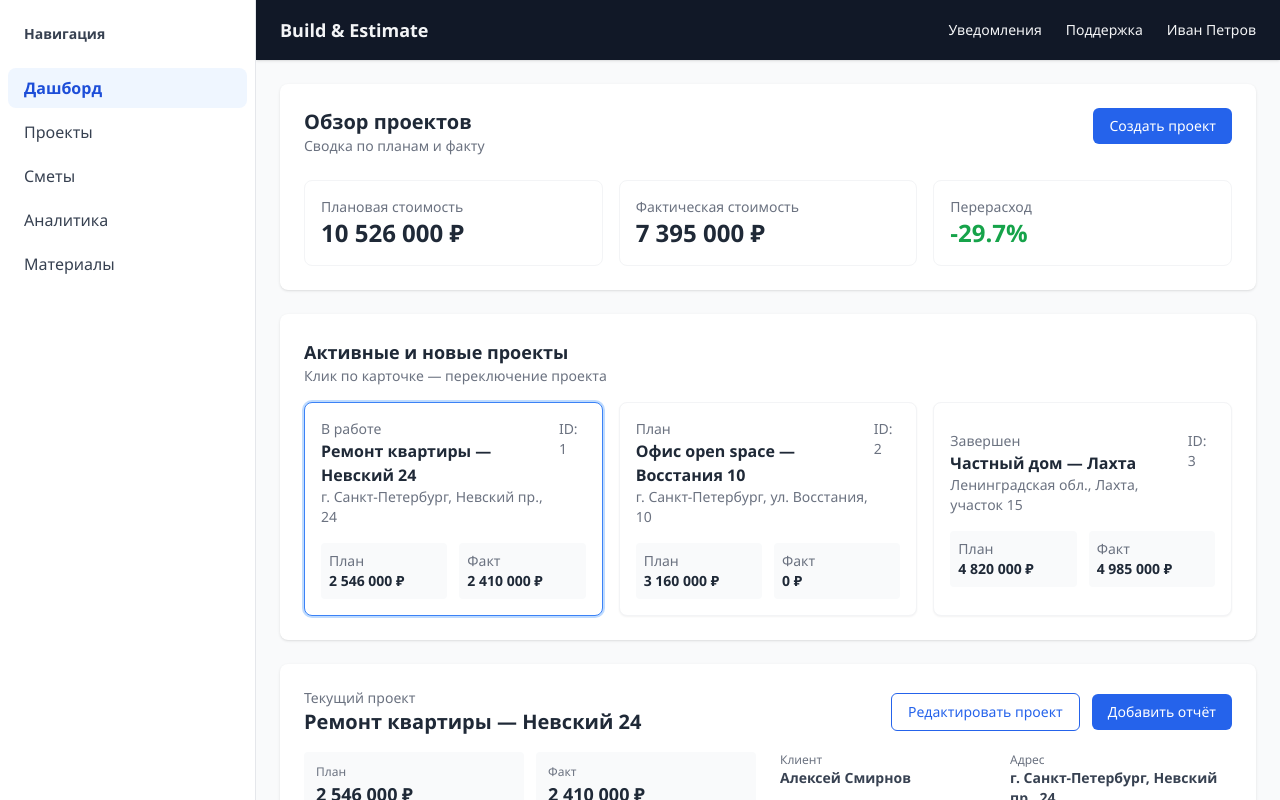
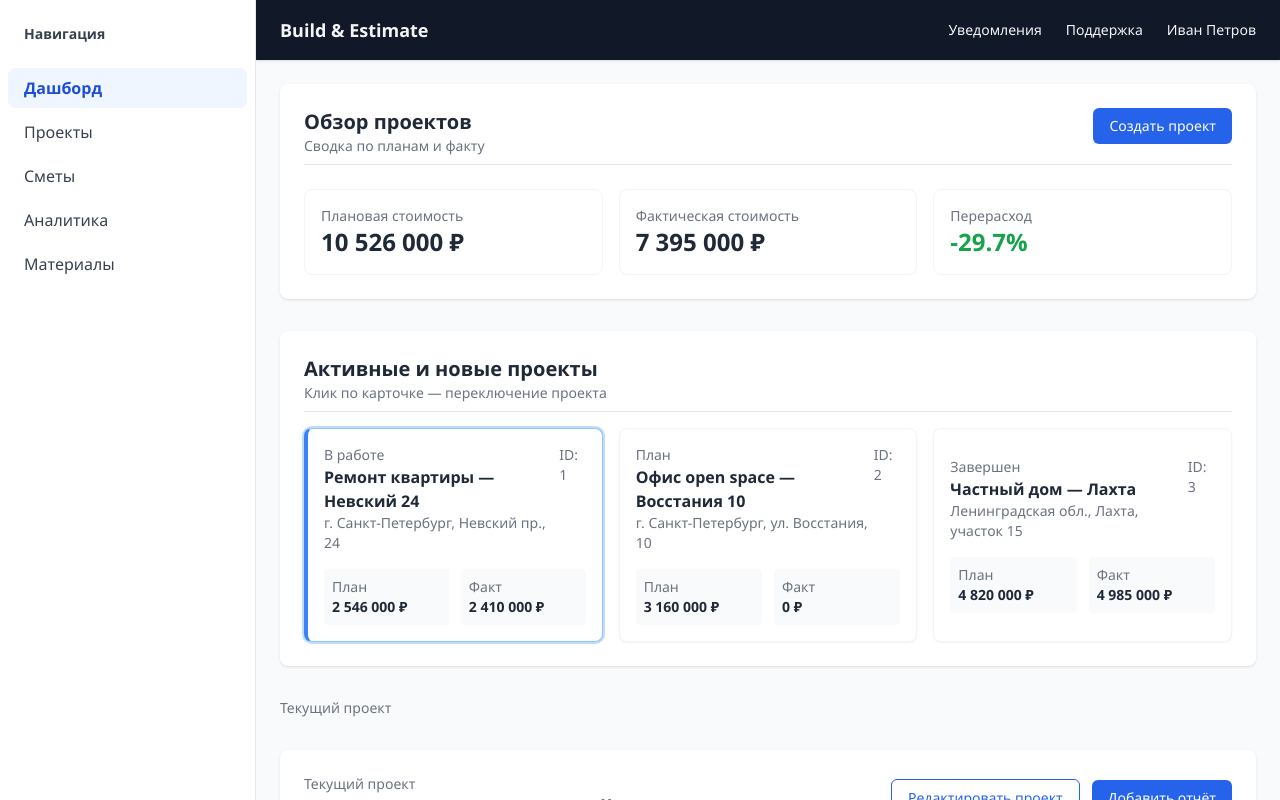
Before and after one commit to Gibon300/build-dashboard, a React (Vite) app: page / in a window 1280 px wide. Built offline with nearby package versions, Linux system fonts and the light colour scheme; the HTML template or start-up script is replaced by a standard one.

Commit message:
ui: polish spacing, highlights, and demo alerts

```diff
--- a/src/App.tsx
+++ b/src/App.tsx
@@ -37,7 +37,7 @@ function App() {
       <Sidebar />
       <div className="flex-1 flex flex-col min-w-0">
         <Header />
-        <main className="flex-1 overflow-y-auto p-6 space-y-6">
+        <main className="flex-1 overflow-y-auto p-6 space-y-8">
           <ProjectsOverview projects={projects} />
           <ActiveProjects
             projects={projects}
@@ -45,7 +45,10 @@ function App() {
             setSelectedProjectId={setSelectedProjectId}
           />
           {currentProject && (
-            <CurrentProject project={currentProject} />
+            <>
+              <div className="text-sm text-gray-500 mb-1">Текущий проект</div>
+              <CurrentProject project={currentProject} />
+            </>
           )}
           {currentProject && (
             <EstimateEditor project={currentProject} estimateItems={currentEstimateItems} />
--- a/src/components/ActiveProjects.tsx
+++ b/src/components/ActiveProjects.tsx
@@ -13,9 +13,9 @@ const formatCurrency = (value: number) =>
 function ActiveProjects({ projects, selectedProjectId, setSelectedProjectId }: Props) {
   return (
     <section className="bg-white rounded-lg shadow p-6">
-      <div className="flex items-center justify-between mb-4">
+      <div className="flex items-center justify-between mb-4 border-b border-gray-200 pb-2">
         <div>
-          <h3 className="text-lg font-semibold text-gray-800">Активные и новые проекты</h3>
+          <h3 className="text-xl font-semibold text-gray-800">Активные и новые проекты</h3>
           <p className="text-sm text-gray-500">Клик по карточке — переключение проекта</p>
         </div>
       </div>
@@ -27,7 +27,9 @@ function ActiveProjects({ projects, selectedProjectId, setSelectedProjectId }: P
               key={project.id}
               onClick={() => setSelectedProjectId(project.id)}
               className={`text-left border rounded-lg p-4 transition shadow-sm hover:shadow-md bg-white ${
-                isActive ? 'border-blue-500 ring-2 ring-blue-200' : 'border-gray-100'
+                isActive
+                  ? 'border-blue-300 ring-2 ring-blue-200 bg-blue-50 border-l-4 border-l-blue-500'
+                  : 'border-gray-100'
               }`}
             >
               <div className="flex items-start justify-between">
--- a/src/components/CurrentProject.tsx
+++ b/src/components/CurrentProject.tsx
@@ -14,20 +14,20 @@ function CurrentProject({ project }: Props) {
 
   return (
     <section className="bg-white rounded-lg shadow p-6">
-      <div className="flex items-center justify-between mb-4">
+      <div className="flex items-center justify-between mb-4 border-b border-gray-200 pb-2">
         <div>
           <p className="text-sm text-gray-500">Текущий проект</p>
           <h3 className="text-xl font-semibold text-gray-800">{project.name}</h3>
         </div>
         <div className="space-x-3">
           <button
-            onClick={() => alert('Редактирование проекта позже')}
+            onClick={() => alert('В демо-версии функция недоступна, данные предзаполнены')}
             className="border border-blue-600 text-blue-600 px-4 py-2 rounded-md text-sm hover:bg-blue-50"
           >
             Редактировать проект
           </button>
           <button
-            onClick={() => alert('Добавление отчёта позже')}
+            onClick={() => alert('В демо-версии функция недоступна, данные предзаполнены')}
             className="bg-blue-600 text-white px-4 py-2 rounded-md text-sm hover:bg-blue-700"
           >
             Добавить отчёт
--- a/src/components/EstimateEditor.tsx
+++ b/src/components/EstimateEditor.tsx
@@ -22,7 +22,7 @@ function EstimateEditor({ project, estimateItems }: Props) {
 
   return (
     <section className="bg-white rounded-lg shadow p-6">
-      <div className="flex items-center justify-between mb-4">
+      <div className="flex items-center justify-between mb-4 border-b border-gray-200 pb-2">
         <div>
           <p className="text-sm text-gray-500">Смета</p>
           <h3 className="text-xl font-semibold text-gray-800">{project.name}</h3>
@@ -99,13 +99,13 @@ function EstimateEditor({ project, estimateItems }: Props) {
 
           <div className="flex gap-3">
             <button
-              onClick={() => alert('Пересчёт позже, сейчас заглушка')}
+              onClick={() => alert('В демо-версии функция недоступна, данные предзаполнены')}
               className="flex-1 border border-gray-300 text-gray-700 px-4 py-2 rounded-md text-sm hover:bg-gray-50"
             >
               Пересчитать
             </button>
             <button
-              onClick={() => alert('ИИ пока заглушка, смета уже показана ниже')}
+              onClick={() => alert('В демо-версии функция недоступна, данные предзаполнены')}
               className="flex-1 bg-green-600 text-white px-4 py-2 rounded-md text-sm hover:bg-green-700"
             >
               Сгенерировать смету с ИИ
@@ -152,7 +152,7 @@ function EstimateEditor({ project, estimateItems }: Props) {
               <span className="font-bold text-gray-900">{formatCurrency(clientPrice)}</span>
             </div>
             <button
-              onClick={() => alert('Экспорт появится позже')}
+              onClick={() => alert('В демо-версии функция недоступна, данные предзаполнены')}
               className="mt-2 w-full border border-blue-600 text-blue-600 px-4 py-2 rounded-md text-sm hover:bg-blue-50"
             >
               Экспорт в PDF/Excel
--- a/src/components/PlanVsFact.tsx
+++ b/src/components/PlanVsFact.tsx
@@ -26,7 +26,7 @@ function PlanVsFact({ planFactItems, photos }: Props) {
 
   return (
     <section className="bg-white rounded-lg shadow p-6">
-      <div className="flex items-center justify-between mb-4">
+      <div className="flex items-center justify-between mb-4 border-b border-gray-200 pb-2">
         <div>
           <p className="text-sm text-gray-500">План vs Факт</p>
           <h3 className="text-xl font-semibold text-gray-800">Финансовая аналитика</h3>
@@ -83,8 +83,9 @@ function PlanVsFact({ planFactItems, photos }: Props) {
                 const diff = item.actualCost - item.plannedCost;
                 const percent = item.plannedCost === 0 ? 0 : (diff / item.plannedCost) * 100;
                 const rowColor = diff > 0 ? 'text-red-600' : 'text-green-600';
+                const rowBg = diff > 0 ? 'bg-red-50' : 'bg-green-50';
                 return (
-                  <tr key={item.id} className="border-t border-gray-100">
+                  <tr key={item.id} className={`border-t border-gray-100 ${rowBg}`}>
                     <td className="px-3 py-2 text-gray-700">{item.category}</td>
                     <td className="px-3 py-2 text-right text-gray-700">{formatCurrency(item.plannedCost)}</td>
                     <td className="px-3 py-2 text-right text-gray-700">{formatCurrency(item.actualCost)}</td>
@@ -105,7 +106,7 @@ function PlanVsFact({ planFactItems, photos }: Props) {
                   <button
                     key={photo.id}
                     onClick={() => setSelectedPhoto(photo)}
-                  className="w-28 h-20 overflow-hidden rounded-md border border-gray-200 hover:ring-2 hover:ring-blue-300"
+                    className="w-28 h-20 overflow-hidden rounded-md border border-gray-200 hover:ring-2 hover:ring-blue-300 transform transition hover:scale-105"
                   >
                     <img src={photo.url} alt={`Фото ${photo.id}`} className="w-full h-full object-cover" />
                   </button>
@@ -123,8 +124,9 @@ function PlanVsFact({ planFactItems, photos }: Props) {
                 rows={4}
                 placeholder="Кратко фиксируйте ход работ"
               />
+              <p className="text-xs text-gray-400 mt-1">В демо-версии заметки не сохраняются.</p>
               <button
-              onClick={() => alert('Сохранено (заглушка)')}
+                onClick={() => alert('В демо-версии функция недоступна, данные предзаполнены')}
                 className="mt-2 bg-blue-600 text-white px-4 py-2 rounded-md text-sm hover:bg-blue-700"
               >
                 Сохранить
--- a/src/components/ProjectsOverview.tsx
+++ b/src/components/ProjectsOverview.tsx
@@ -14,13 +14,13 @@ function ProjectsOverview({ projects }: Props) {
 
   return (
     <section className="bg-white rounded-lg shadow p-6">
-      <div className="flex items-start justify-between mb-6">
+      <div className="flex items-start justify-between mb-6 border-b border-gray-200 pb-2">
         <div>
           <h2 className="text-xl font-semibold text-gray-800">Обзор проектов</h2>
           <p className="text-sm text-gray-500">Сводка по планам и факту</p>
         </div>
         <button
-          onClick={() => alert('Создание проекта позже')}
+          onClick={() => alert('В демо-версии функция недоступна, данные предзаполнены')}
           className="bg-blue-600 text-white px-4 py-2 rounded-md text-sm hover:bg-blue-700"
         >
           Создать проект
```
Lines whose indentation alone changed are shown as unchanged.
